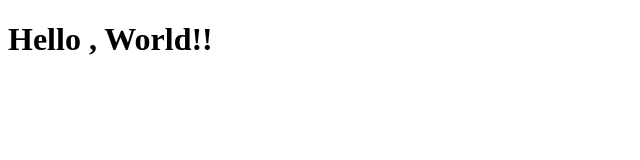
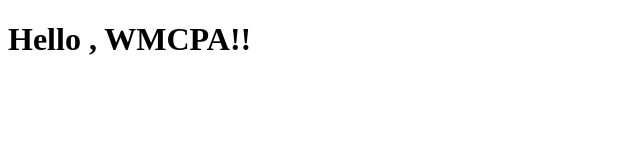
Before and after one commit to p-behr/react-hello-world, a React (Vite) app: page / in a window 1280 px wide. Shown: the top 160 px of the page, without its empty margins (0-640 px from the left). Built offline with nearby package versions, Linux system fonts and the light colour scheme.

Commit message:
Hello, Parameters

```diff
--- a/src/App.jsx
+++ b/src/App.jsx
@@ -1,7 +1,6 @@
-function App() {
+function App( {name="<Your name here>"} ) {
   return (
-    <h1>Hello , World!!</h1>
+    <h1>Hello , {name}!!</h1>
   )
 }
-
 export default App
--- a/src/main.jsx
+++ b/src/main.jsx
@@ -4,6 +4,6 @@
 
 createRoot(document.getElementById('root')).render(
   <StrictMode>
-    <App />
+    <App name="WMCPA" />
   </StrictMode>,
 )
```
